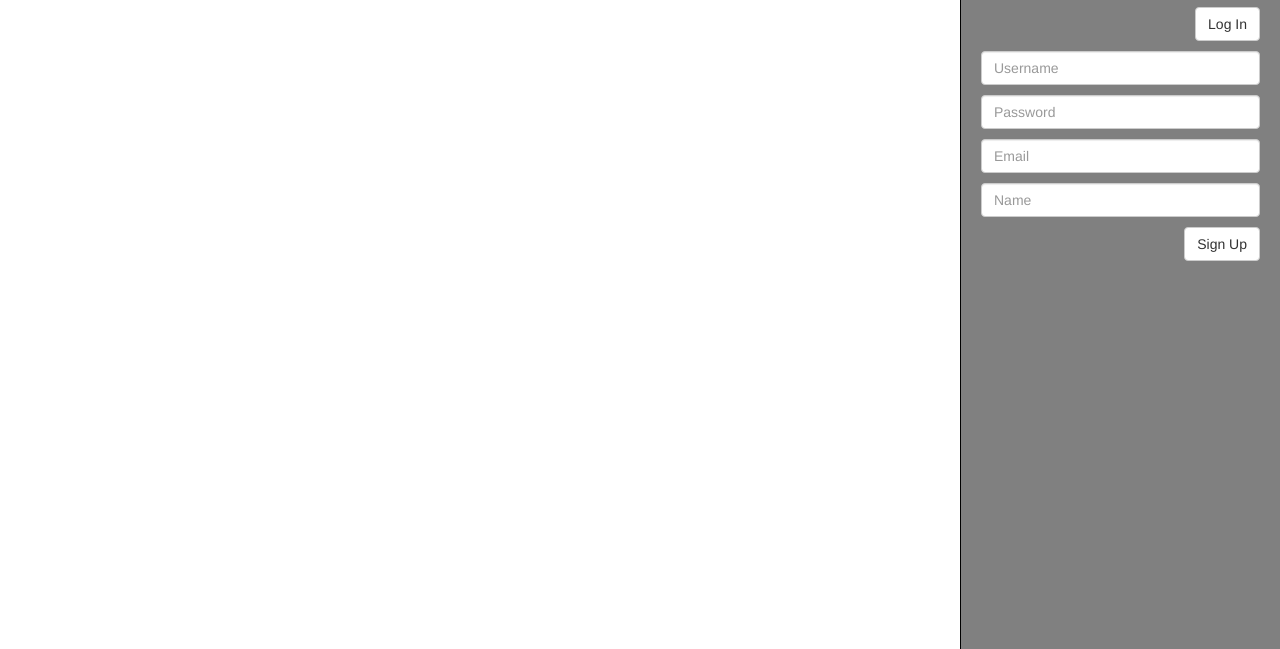
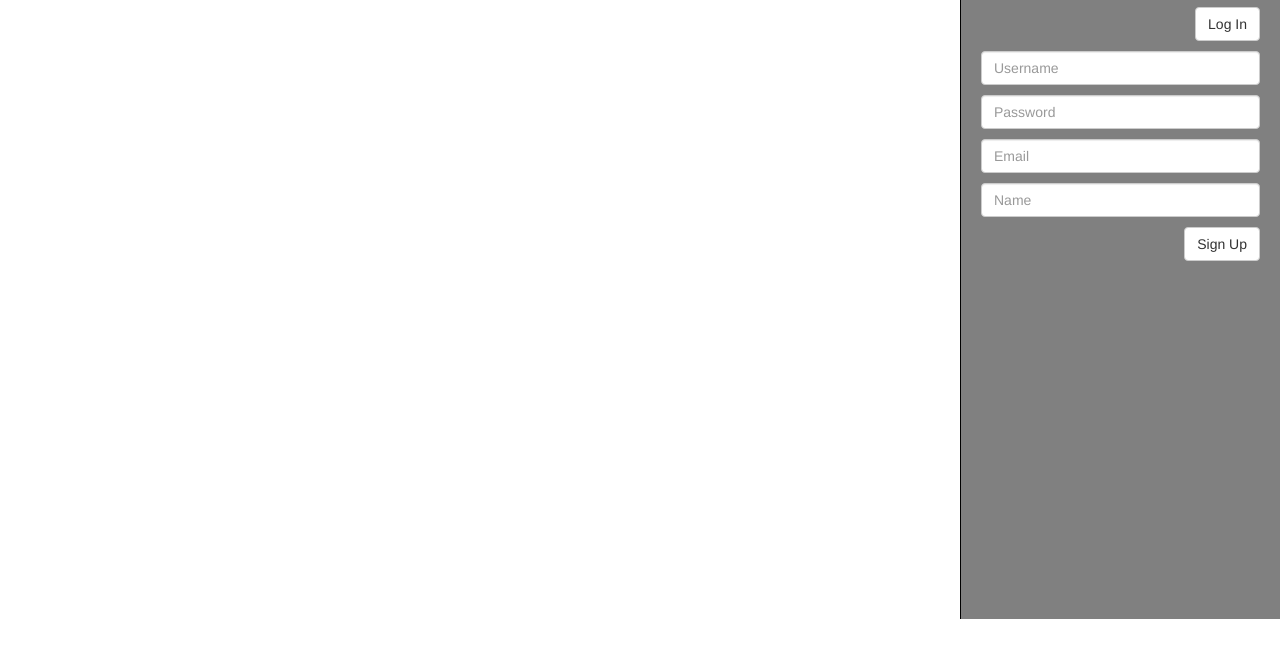
Before and after one commit to WDI-HK-8/slydshw, a website: page template/index.html in a window 1280 px wide. Shown: the part 153-802 px from the top of the page. Drawn offline with nearby package versions, Linux system fonts and the light colour scheme; files that its build step writes are made by us from their sources; no server answers; files whose address does not match are found by name.

Commit message:
feat(users) - hotfix on side bar being too long

```diff
--- a/public/styles.css
+++ b/public/styles.css
@@ -41,6 +41,6 @@ h1 {
 @media only screen and (min-width : 992px) {
  .sidebar {
   border-left:1px solid black;
-  min-height: 750px;
+  min-height: 90vh;
  }
 }
```
